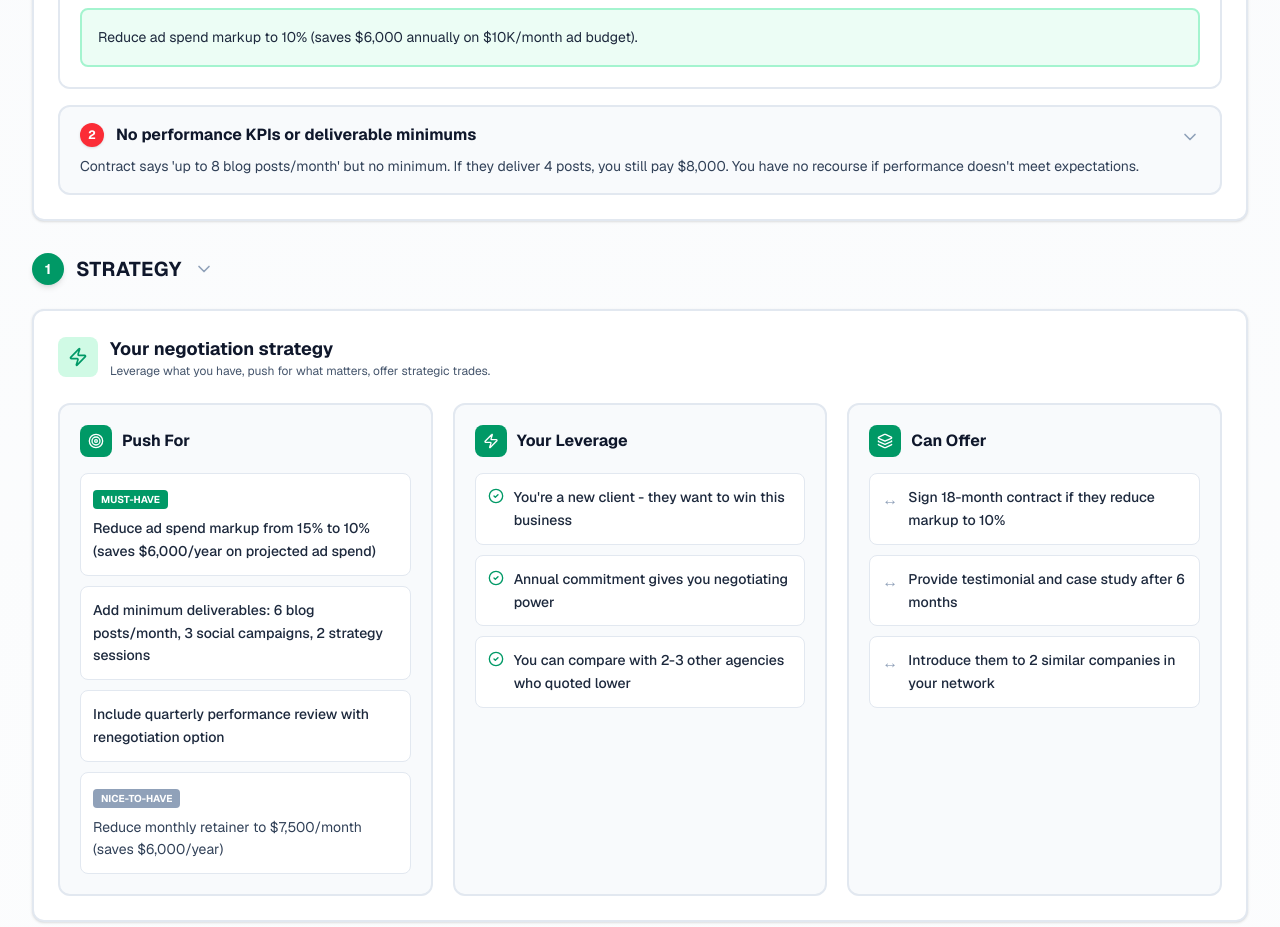
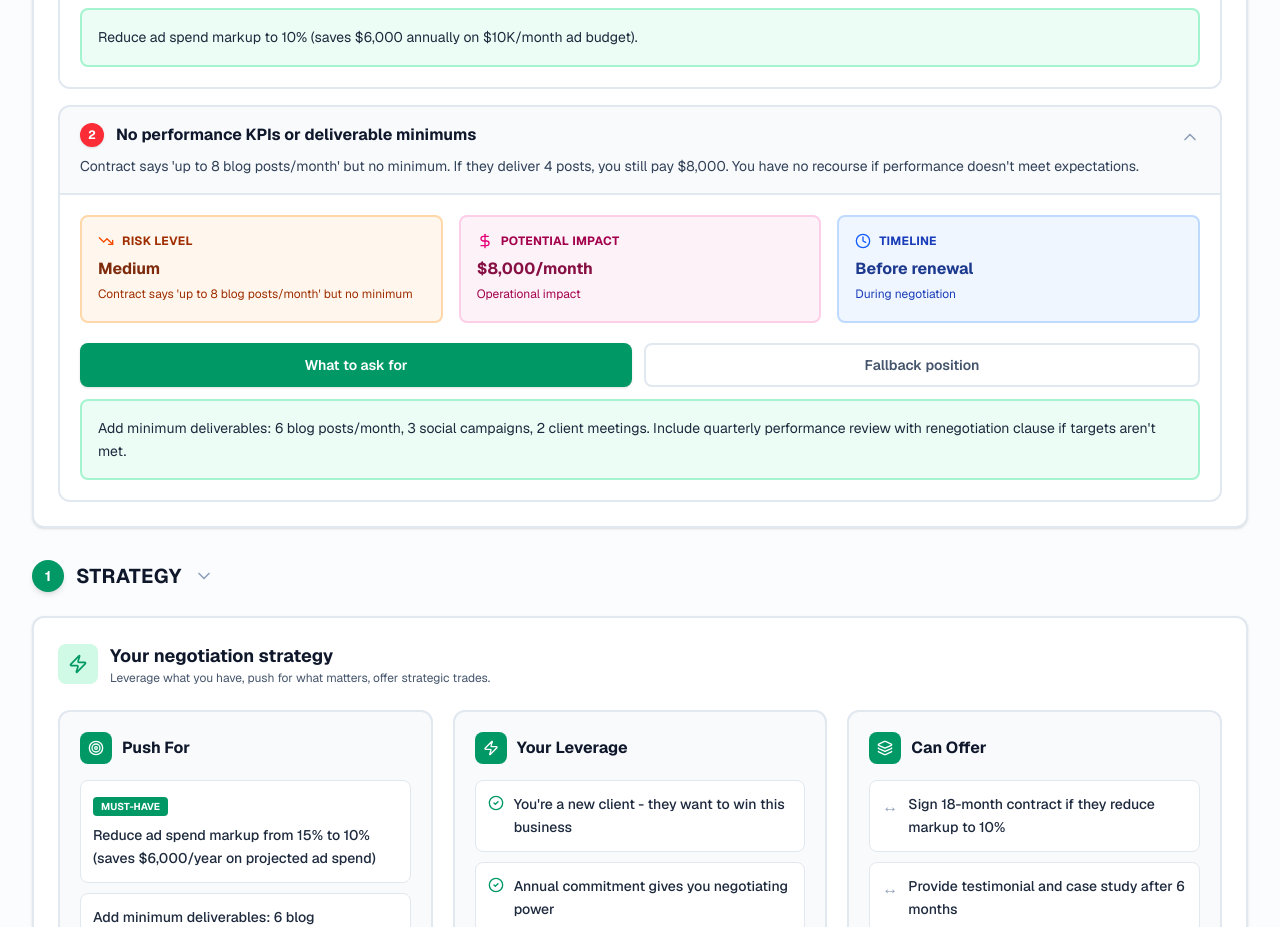
Before and after one commit to Boomchakalala/Dealcheck, a Next.js app: page /example in a window 1280 px wide. Shown: the part 1740-2667 px from the top of the page. Built offline with nearby package versions, Linux system fonts and the light colour scheme; no server answers.

Commit message:
Sandbox autosave

```diff
--- a/src/components/OutputDisplay.tsx
+++ b/src/components/OutputDisplay.tsx
@@ -10,7 +10,10 @@ interface OutputDisplayProps {
 }
 
 export function OutputDisplay({ output, roundId }: OutputDisplayProps) {
-  const [expandedFlags, setExpandedFlags] = useState<number[]>([0])
+  const [expandedFlags, setExpandedFlags] = useState<number[]>(
+    // Expand all flags by default
+    Array.from({ length: output.red_flags?.length || 0 }, (_, i) => i)
+  )
   const [showAssumptions, setShowAssumptions] = useState(false)
   const [showSolid, setShowSolid] = useState(true)
   const [showRedFlags, setShowRedFlags] = useState(true) // Always visible by default
```
